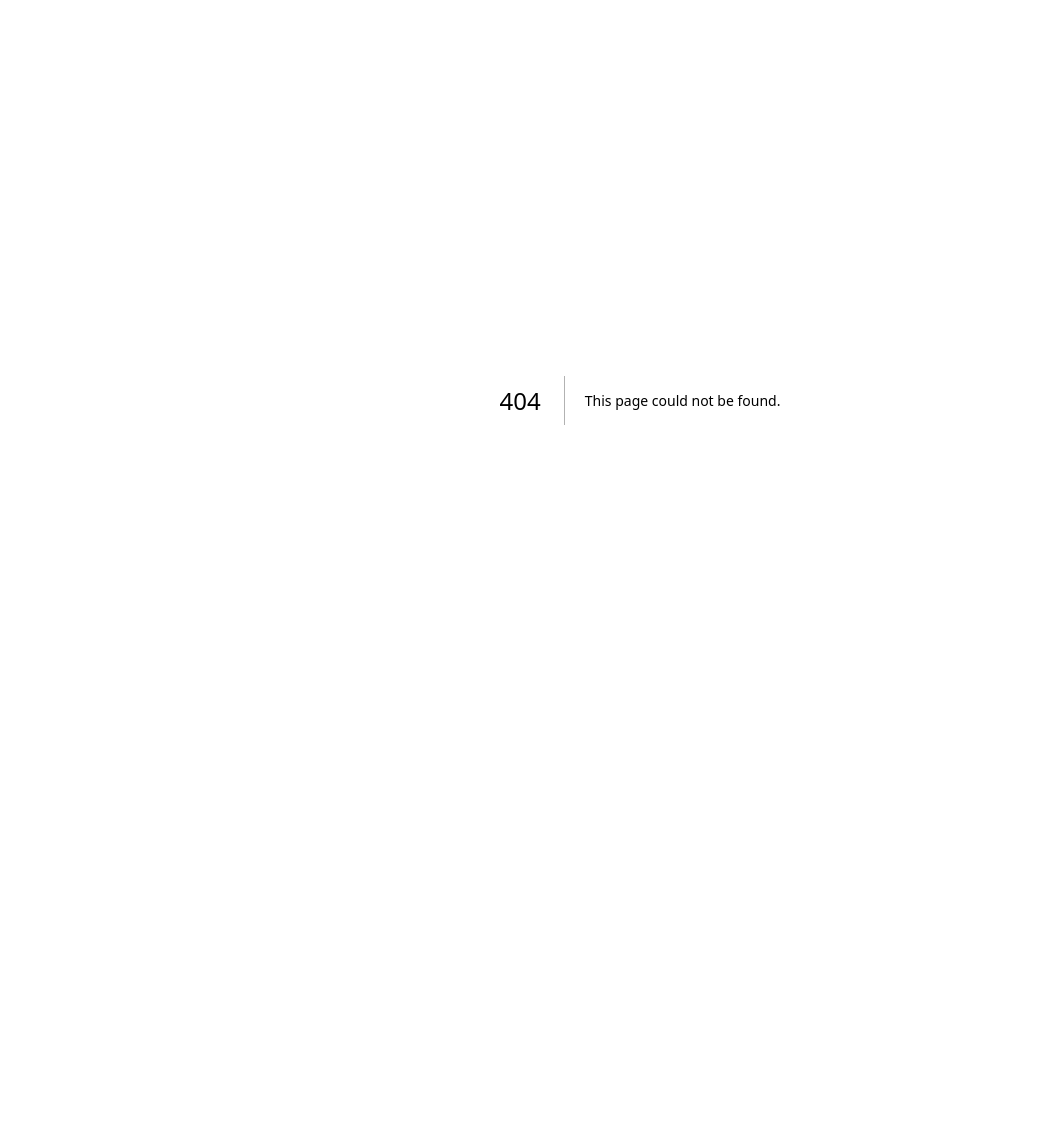
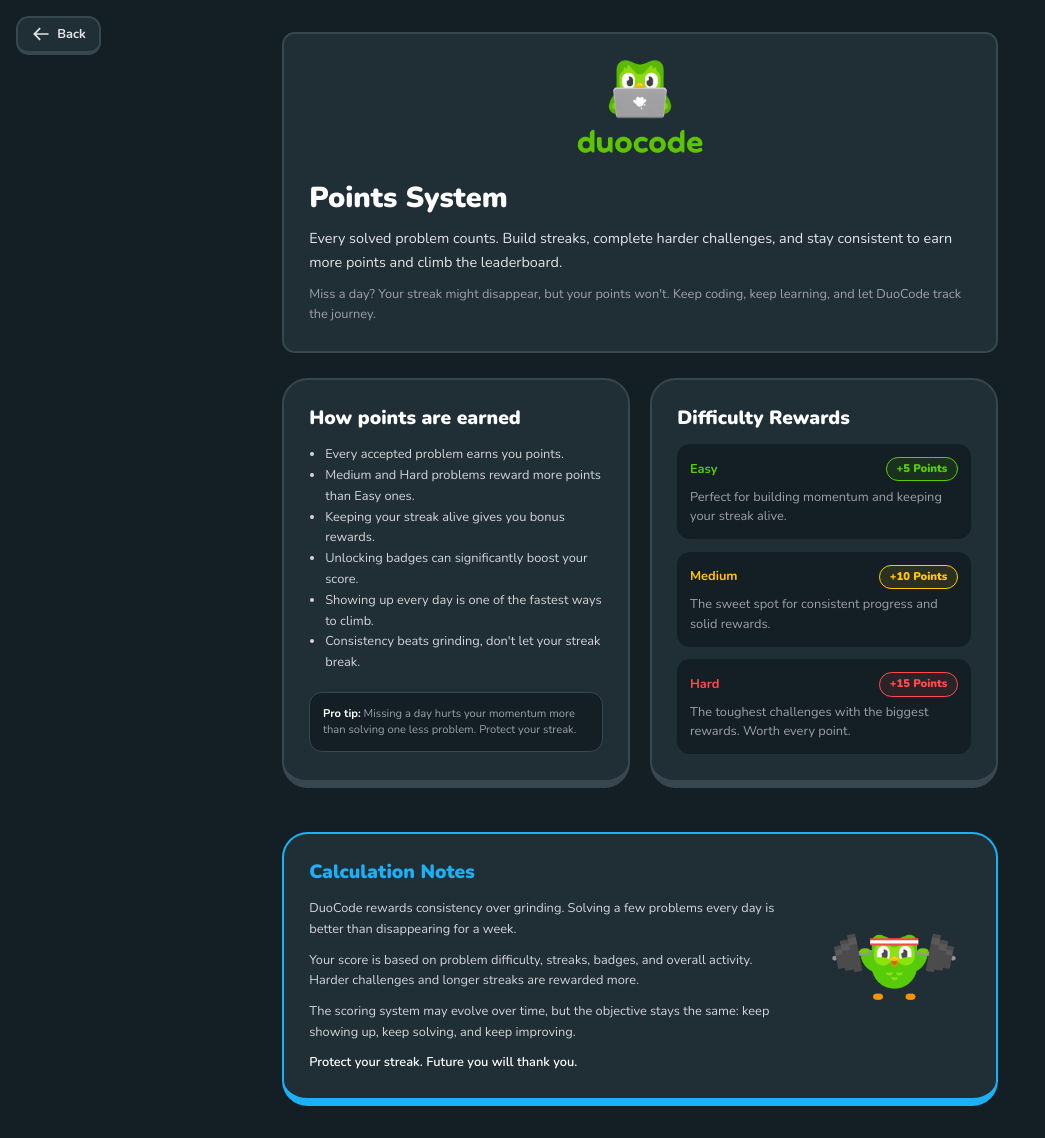
Before and after one commit to BeastCodZ/DuoCode, a Next.js app: page /points in a window 1280 px wide. Before the commit this address had no page. Shown: the whole page, without its empty margins (0-1045 px from the left). Before the commit the page ends 800 px from the top, so only its background shows below. Built offline with nearby package versions, Linux system fonts and the light colour scheme.

Commit message:
ui update and back button

```diff
--- a/app/compare/[user1]/[user2]/page.tsx
+++ b/app/compare/[user1]/[user2]/page.tsx
@@ -14,6 +14,7 @@ import {
   Lightbulb,
 } from "lucide-react";
 import Link from "next/link";
+import BackButton from "@/components/BackButton";
 
 type Props = {
   params: Promise<{
@@ -25,16 +26,18 @@ type Props = {
 function MiniProfile({
   user,
   winner,
+  points,
 }: {
   user: FullUserData;
   winner?: boolean;
+  points: number;
 }) {
   return (
-    <Link href={`/u/${user.profile.username}`}>
       <div
         className={`flex flex-col rounded-2xl items-center gap-4 transition-transform duration-500 p-4`}
       >
         <div className="relative">
+          <Link href={`/u/${user.profile.username}`}>
           <div
             className={`w-24 h-24 md:w-32 md:h-32 rounded-full border-4 ${winner ? "border-[#ffc800]" : "border-zinc-700"} p-1.5 bg-[#131f24] relative shadow-2xl`}
           >
@@ -47,6 +50,7 @@ function MiniProfile({
               className="w-full h-full rounded-full object-cover"
             />
           </div>
+          </Link>
           {winner && (
             <div className="absolute -top-5 -right-5 text-[#ffc800] animate-bounce">
               <Crown size={40} fill="currentColor" />
@@ -54,17 +58,25 @@ function MiniProfile({
           )}
         </div>
         <div className="text-center">
+          <Link href={`/u/${user.profile.username}`}>
           <h2
             className={`text-xl md:text-2xl font-black ${winner ? "text-[#ffc800]" : "text-white"}`}
           >
             {user.profile.username}
           </h2>
-          <p className="text-zinc-500 font-bold text-xs uppercase tracking-widest mt-1.5 bg-zinc-800/50 px-2 py-0.5 rounded-md inline-block">
+          </Link>
+          <div className="flex flex-col bg-[#1b272c] rounded-md shadow-[0px_3px_0px_0px_#293941] px-2 py-0.5 mt-1 gap-1">
+          <p className="text-zinc-400 font-bold text-xs uppercase tracking-widest inline-block">
             Rank #{user.profile.ranking.toLocaleString()}
           </p>
+          <Link href={`/points`}>
+          <p className="text-zinc-400 font-bold text-xs uppercase tracking-widest inline-block">
+            Points {points}
+          </p>
+          </Link>
+          </div>
         </div>
       </div>
-    </Link>
   );
 }
 function getSolvedToday(
@@ -80,16 +92,31 @@ function getSolvedToday(
   ).size;
 }
 
+function calculateBadgePoints(badge: { displayName: string }) {
+  const name = badge.displayName || "";
+
+    if (name.includes("Days")) {
+        return 40;
+    }
+
+    if (name.includes("Challenge")) {
+        return 30;
+    }
+
+    if (name === "Guardian") {
+        return 80;
+    }
+    if (name === "Knight") {
+        return 60;
+    }
+    return 10;
+}
+
+
 export default async function ComparePage({ params }: Props) {
   const { user1, user2 } = await params;
   const [a, b] = await Promise.all([getFullUser(user1), getFullUser(user2)]);
 
-  const aSolved = a.solved.solvedProblem;
-  const bSolved = b.solved.solvedProblem;
-
-  const winner = aSolved > bSolved ? a.profile.username : b.profile.username;
-
-  // Acceptance Rate
   const getAcceptanceRate = (data: FullUserData) => {
     const total =
       data.solved.totalSubmissionNum.find((s) => s.difficulty === "All")
@@ -100,7 +127,6 @@ export default async function ComparePage({ params }: Props) {
     return Math.round((ac / total) * 100);
   };
 
-  // Extract shared skills for comparison
   const getTopSkills = (data: FullUserData) => {
     return [
       ...(data.skillStats?.tagProblemCounts?.fundamental || []),
@@ -150,9 +176,29 @@ export default async function ComparePage({ params }: Props) {
   const solvedTodaya = getSolvedToday(submissionsa);
   const solvedTodayb = getSolvedToday(submissionsb);
 
+  const userBadgesa = (a.badges?.badges || []) as { displayName: string }[];
+  const userBadgesb = (b.badges?.badges || []) as { displayName: string }[];
+  const totalPointsa = userBadgesa.reduce((sum: number, badge) => sum + calculateBadgePoints(badge), 0);
+  const totalPointsb = userBadgesb.reduce((sum: number, badge) => sum + calculateBadgePoints(badge), 0);
+  const aPoints =
+    a.solved.easySolved * 5 +
+    a.solved.mediumSolved * 10 +
+    a.solved.hardSolved * 15 +
+    calculateStreak(a.calendar.submissionCalendar) +
+    totalPointsa;
+  const bPoints =
+    b.solved.easySolved * 5 +
+    b.solved.mediumSolved * 10 +
+    b.solved.hardSolved * 15 +
+    calculateStreak(b.calendar.submissionCalendar) +
+    totalPointsb;
+
+  const winner = aPoints > bPoints ? a.profile.username : b.profile.username;
+
   return (
     <main className="min-h-screen bg-[#131f24] text-white p-4 overflow-hidden">
       <div className="max-w-5xl mx-auto space-y-4">
+        <BackButton/>
         {/* BATTLE HEADER */}
         <AnimateIn direction="down" delay={0.1}>
           <div className="flex flex-col items-center">
@@ -190,9 +236,9 @@ export default async function ComparePage({ params }: Props) {
                 </div>
               </AnimateIn>
             </div>
-            <MiniProfile user={a} winner={a.profile.username === winner} />
+            <MiniProfile user={a} winner={a.profile.username === winner} points={aPoints} />
 
-            <MiniProfile user={b} winner={b.profile.username === winner} />
+            <MiniProfile user={b} winner={b.profile.username === winner} points={bPoints} />
           </div>
         </AnimateIn>
 
--- /dev/null
+++ b/app/components/BackButton.tsx
@@ -0,0 +1,61 @@
+"use client";
+
+import { useRouter } from "next/navigation";
+import { BiArrowBack } from "react-icons/bi";
+
+export default function BackButton() {
+  const router = useRouter();
+
+  function handleBack() {
+    // If the user has history, go back.
+    // Otherwise, send them home.
+    if (window.history.length > 1) {
+      router.back();
+    } else {
+      router.push("/");
+    }
+  }
+
+  return (
+    <button
+      onClick={handleBack}
+      className="
+        fixed
+        top-5
+        left-5
+        z-50
+
+        flex
+        items-center
+        gap-2
+
+        rounded-2xl
+        border-2
+        border-b-4
+        border-[#37464f]
+
+        bg-[#202f36]
+
+        px-4
+        py-2
+
+        font-bold
+        text-zinc-200
+
+        transition-all
+        duration-150
+
+        hover:-translate-y-0.5
+        hover:border-[#58CC02]
+        hover:text-white
+
+        active:translate-y-0.5
+        active:border-b-2
+      "
+      aria-label="Go back"
+    >
+      <BiArrowBack size={20}/>
+      <span className="hidden sm:inline">Back</span>
+    </button>
+  );
+}
--- /dev/null
+++ b/app/points/page.tsx
@@ -0,0 +1,178 @@
+import AnimateIn from "@/components/AnimateIn";
+import BackButton from "@/components/BackButton";
+import Image from "next/image";
+
+export default function PointsPage() {
+  return (
+    <main className="min-h-screen bg-[#131f24] text-white px-4 py-10 font-sans gap-4">
+      <div className="mx-auto max-w-4xl w-full flex flex-col gap-6 md:gap-8">
+        <BackButton/>
+        <AnimateIn direction="down" delay={0.1}>
+          <div className="relative w-full rounded-2xl border-2 border-[#37464f] bg-[#202f36] p-8 overflow-hidden">
+            <div className="gap-2">
+              <div className="flex flex-col items-center justify-center">
+                <Image
+                  src="/duocode.webp"
+                  alt="DuoCode"
+                  width={180}
+                  height={180}
+                  className="w-28 h-auto"
+                />
+
+                <Image
+                  src="/banner.webp"
+                  alt="Banner"
+                  width={240}
+                  height={60}
+                  className="mt-3 w-40 h-auto"
+                />
+              </div>
+
+              <h1 className="mt-8 text-4xl font-black">Points System</h1>
+
+              <p className="mt-4 text-lg text-zinc-200 leading-relaxed">
+                Every solved problem counts. Build streaks, complete harder
+                challenges, and stay consistent to earn more points and climb
+                the leaderboard.
+              </p>
+
+              <p className="mt-3 text-zinc-400 leading-relaxed">
+                Miss a day? Your streak might disappear, but your points won&apos;t.
+                Keep coding, keep learning, and let DuoCode track the journey.
+              </p>
+            </div>
+          </div>
+        </AnimateIn>
+
+        <div className="grid gap-6 md:grid-cols-2">
+          <AnimateIn direction="right" delay={0.3} className="h-full">
+            <section className="h-full rounded-4xl border-2 border-b-8 border-[#37464f] bg-[#202f36] p-6 md:p-8">
+              <h2 className="mb-4 text-2xl font-black">
+                How points are earned
+              </h2>
+              <ul className="list-disc pl-5 text-zinc-300 leading-relaxed">
+                <li>Every accepted problem earns you points.</li>
+                <li>
+                  Medium and Hard problems reward more points than Easy ones.
+                </li>
+                <li>Keeping your streak alive gives you bonus rewards.</li>
+                <li>Unlocking badges can significantly boost your score.</li>
+                <li>
+                  Showing up every day is one of the fastest ways to climb.
+                </li>
+                <li>
+                  Consistency beats grinding, don&apos;t let your streak break.
+                </li>
+              </ul>
+              <div className="mt-6 rounded-2xl border border-[#37464f] bg-[#131f24] p-4 text-sm text-zinc-400">
+        <span className="font-bold text-white">Pro tip:</span> Missing a day
+        hurts your momentum more than solving one less problem. Protect your
+        streak.
+      </div>
+            </section>
+          </AnimateIn>
+
+          <AnimateIn direction="left" delay={0.3} className="h-full">
+  <section className="h-full rounded-4xl border-2 border-b-8 border-[#37464f] bg-[#202f36] p-6 md:p-8">
+    <h2 className="mb-4 text-2xl font-black">Difficulty Rewards</h2>
+
+    <div className="space-y-4">
+      {/* Easy */}
+      <div className="rounded-2xl bg-[#131f24] p-4">
+        <div className="flex items-center justify-between">
+          <p className="font-bold text-[#58CC02]">Easy</p>
+
+          <span className="rounded-full border border-[#58CC02] bg-[#58CC02]/10 px-3 py-1 text-sm font-black text-[#58CC02]">
+            +5 Points
+          </span>
+        </div>
+
+        <p className="mt-2 text-zinc-400">
+          Perfect for building momentum and keeping your streak alive.
+        </p>
+      </div>
+
+      {/* Medium */}
+      <div className="rounded-2xl bg-[#131f24] p-4">
+        <div className="flex items-center justify-between">
+          <p className="font-bold text-[#FFC800]">Medium</p>
+
+          <span className="rounded-full border border-[#FFC800] bg-[#FFC800]/10 px-3 py-1 text-sm font-black text-[#FFC800]">
+            +10 Points
+          </span>
+        </div>
+
+        <p className="mt-2 text-zinc-400">
+          The sweet spot for consistent progress and solid rewards.
+        </p>
+      </div>
+
+      {/* Hard */}
+      <div className="rounded-2xl bg-[#131f24] p-4">
+        <div className="flex items-center justify-between">
+          <p className="font-bold text-[#FF4B4B]">Hard</p>
+
+          <span className="rounded-full border border-[#FF4B4B] bg-[#FF4B4B]/10 px-3 py-1 text-sm font-black text-[#FF4B4B]">
+            +15 Points
+          </span>
+        </div>
+
+        <p className="mt-2 text-zinc-400">
+          The toughest challenges with the biggest rewards. Worth every point.
+        </p>
+      </div>
+    </div>
+  </section>
+</AnimateIn>
+        </div>
+
+        <AnimateIn direction="up" delay={0.5}>
+  <section className="mt-6 rounded-4xl border-2 border-b-8 border-[#1cb0f6] bg-[#202f36] p-6 md:p-8 overflow-hidden">
+    <div className="flex flex-col md:flex-row items-center justify-between gap-8">
+      {/* Text */}
+      <div className="flex-1">
+        <h2 className="mb-4 text-2xl font-black text-[#1cb0f6]">
+          Calculation Notes
+        </h2>
+
+        <div className="space-y-3 text-zinc-300 leading-relaxed">
+          <p>
+            DuoCode rewards consistency over grinding. Solving a few problems
+            every day is better than disappearing for a week.
+          </p>
+
+          <p>
+            Your score is based on problem difficulty, streaks, badges, and
+            overall activity. Harder challenges and longer streaks are rewarded
+            more.
+          </p>
+
+          <p>
+            The scoring system may evolve over time, but the objective stays the
+            same: keep showing up, keep solving, and keep improving.
+          </p>
+
+          <p className="font-semibold text-white">
+            Protect your streak. Future you will thank you.
+          </p>
+        </div>
+      </div>
+
+      {/* GIF */}
+      <div className="shrink-0">
+        <Image
+          src="/workout.gif"
+          alt="Workout mascot"
+          width={180}
+          height={180}
+          unoptimized
+          className="w-40 md:w-48 h-auto"
+        />
+      </div>
+    </div>
+  </section>
+</AnimateIn>
+      </div>
+    </main>
+  );
+}
--- a/app/u/[user]/page.tsx
+++ b/app/u/[user]/page.tsx
@@ -26,9 +26,10 @@ import {
   X,
   Check,
 } from "lucide-react";
-import Link from "next/link"
+import Link from "next/link";
 import { FaGithub, FaLinkedin } from "react-icons/fa";
 import Image from "next/image";
+import BackButton from "@/components/BackButton";
 
 export default async function UserProfilePage({
   params,
@@ -128,14 +129,21 @@ export default async function UserProfilePage({
   return (
     <main className="min-h-screen bg-[#131f24] text-white p-4 overflow-hidden">
       <div className="max-w-5xl mx-auto space-y-4">
+        <BackButton />
         {/* HEADER SECTION */}
         <AnimateIn direction="down" delay={0.1}>
-                    <div className="flex flex-col items-center">
-                    <Link href="/">
-                    <Image src="/banner.webp" alt="DuoCode Banner" width={128} height={128} className="w-auto h-auto" />
-                    </Link>
-                    </div>
-                </AnimateIn>
+          <div className="flex flex-col items-center">
+            <Link href="/">
+              <Image
+                src="/banner.webp"
+                alt="DuoCode Banner"
+                width={128}
+                height={128}
+                className="w-auto h-auto"
+              />
+            </Link>
+          </div>
+        </AnimateIn>
         <AnimateIn direction="down" delay={0.1}>
           <div className="bg-[#202f36] border-2 border-b-8 border-[#37464f] rounded-[40px] p-8 md:p-12 relative overflow-hidden group">
             <div
@@ -243,7 +251,11 @@ export default async function UserProfilePage({
               value={`${currentStreak} Days`}
               icon={<Flame size={32} />}
               color="orange"
-              description={currentStreak > 1 ? "Keep it up!" : "Let's get the party started!"}
+              description={
+                currentStreak > 1
+                  ? "Keep it up!"
+                  : "Let's get the party started!"
+              }
             />
             <StatCard
               label="Solved Today"
@@ -428,7 +440,6 @@ export default async function UserProfilePage({
 
           {/* RIGHT COLUMN */}
           <div className="space-y-8">
-
             {/* RECENT ACTIVITY */}
             {submissions.length > 0 && (
               <AnimateIn direction="right" delay={0.4}>
```
Also changed, not shown: app/page.tsx (indentation only), public/workout.gif (added).
